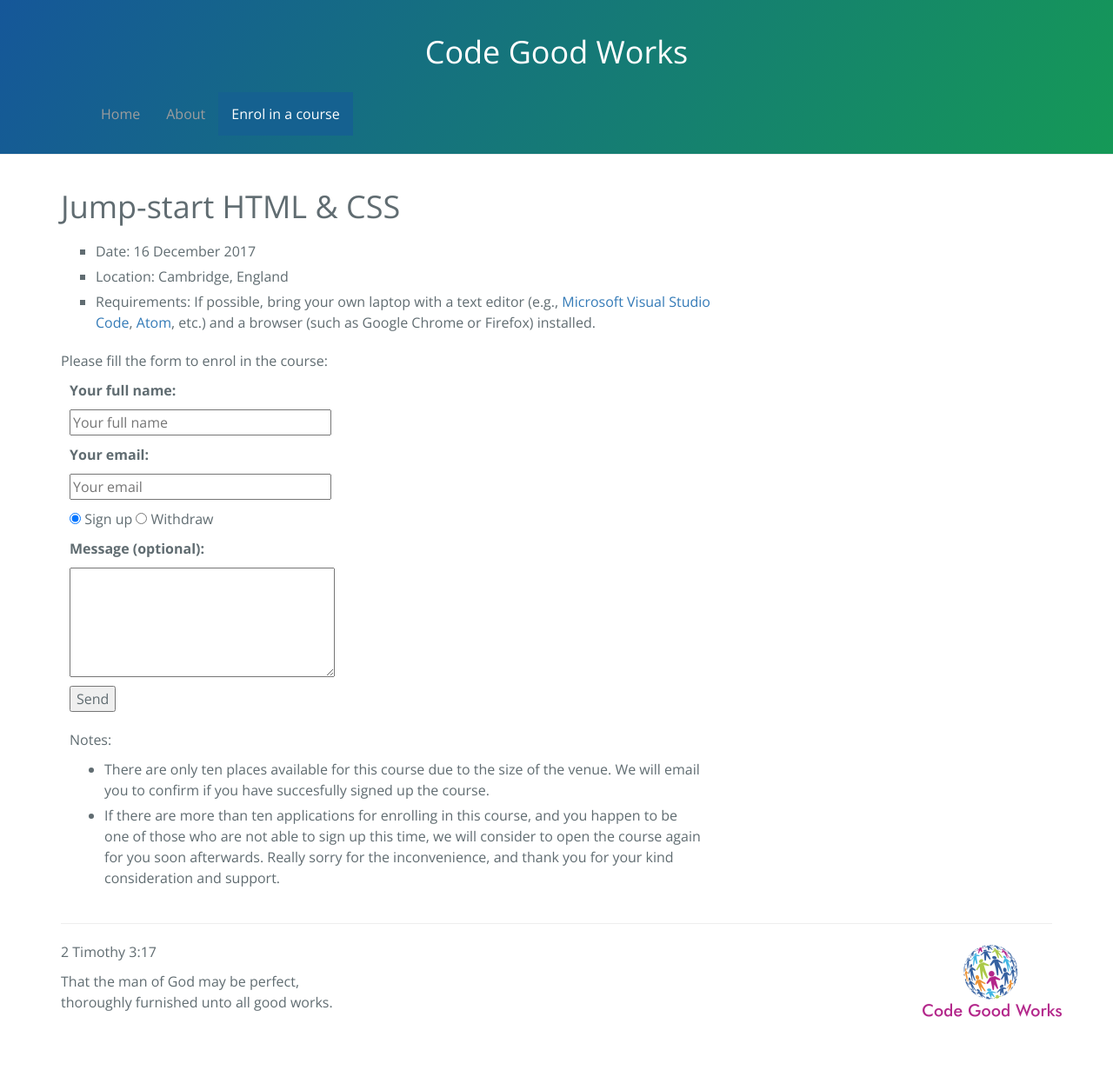
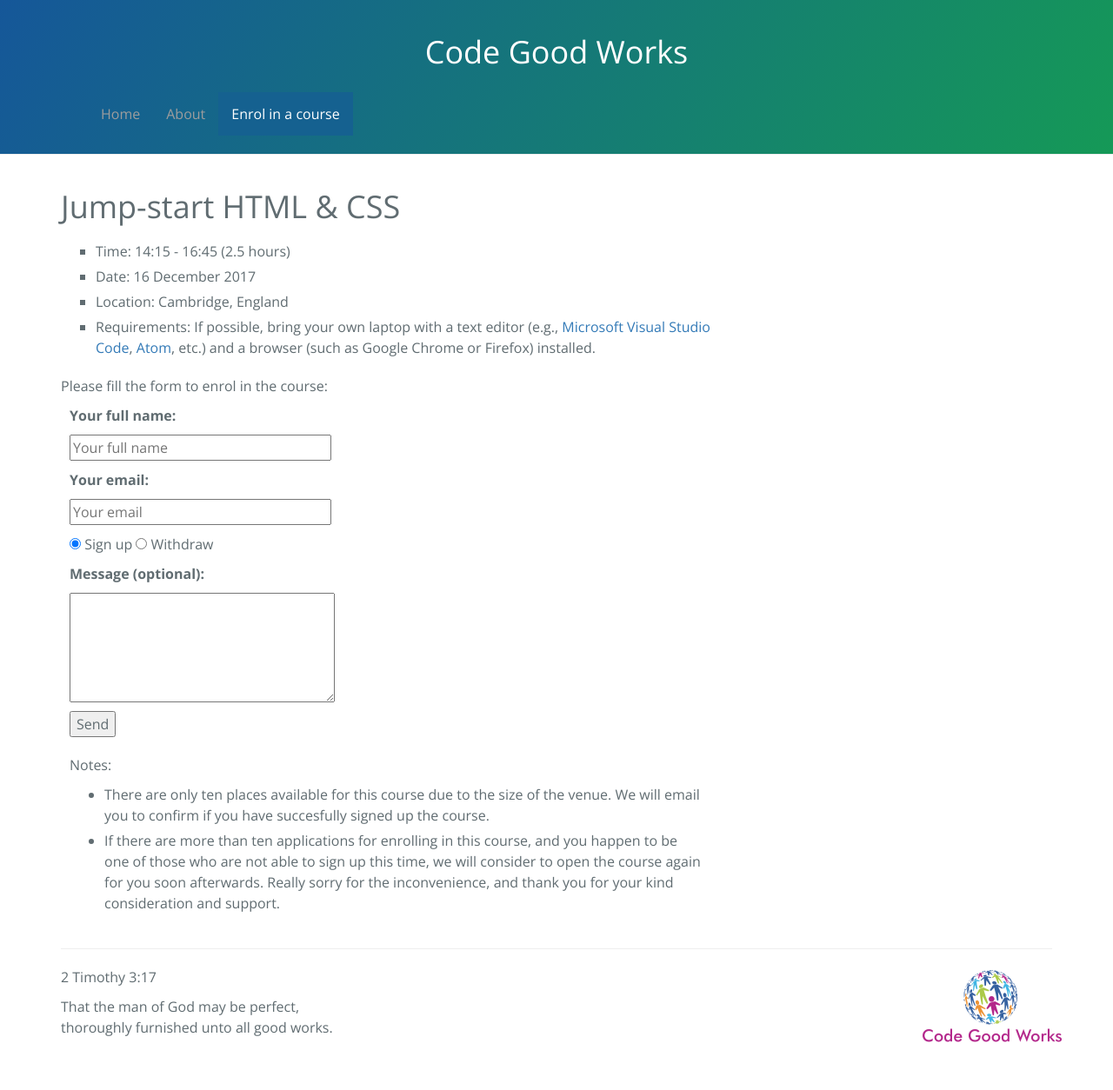
Before and after one commit to yucigou/codegoodworks, a Jekyll site: the page built from enrolment.md, in a window 1280 px wide. Shown: the whole page at 87% size. Built offline with Jekyll 4.4.1, drawn with Linux system fonts in a browser that asks for light colours; nearby versions of some CDN libraries; before the commit the page ends 1225 px from its top, so only the background shows below that.

Commit message:
Add course details

```diff
--- a/enrolment.md
+++ b/enrolment.md
@@ -8,6 +8,8 @@ layout: page
 <h1>Jump-start HTML & CSS</h1>
 
 <ul class="course-info">
+<li>Time: 14:15 - 16:45 (2.5 hours)
+</li>
 <li>Date: 16 December 2017
 </li>
 <li>Location: Cambridge, England
```
